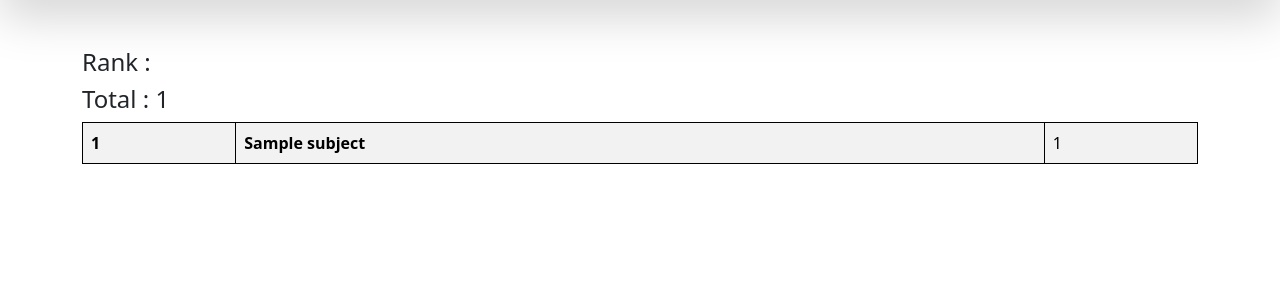
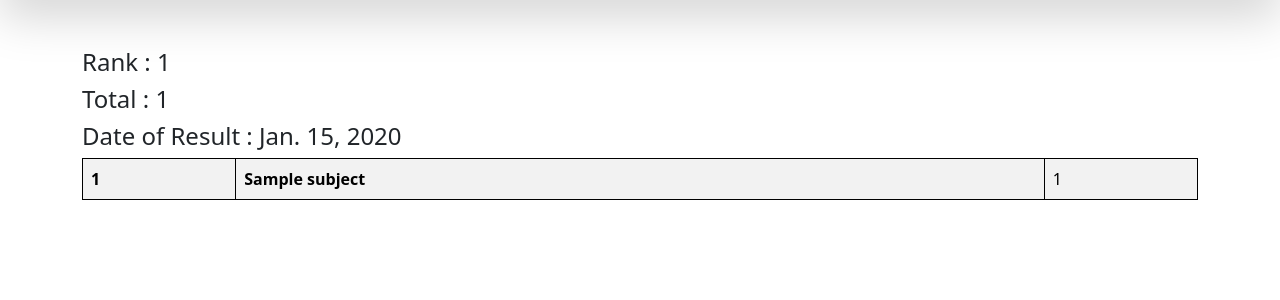
Before and after one commit to Sarveshsingh2007/Django, a Django app: page /see_marks/1/ in a window 1280 px wide. Shown: the part 56-356 px from the top of the page. Run offline with Django 5.2, Linux system fonts and the light colour scheme; tables that the repository leaves empty hold one stand-in row (values such as "Sample post").

Commit message:
added date of creation and rank

```diff
--- a/core/core/vege/templates/report/see_marks.html
+++ b/core/core/vege/templates/report/see_marks.html
@@ -3,8 +3,9 @@
 {% block start %}
 
 <div class="container mt-5">
-    <h4>Rank :</h4>
+    <h4>Rank : {{queryset.first.student.studentreportcard.first.student_rank}}</h4>
     <h4>Total : {{total_marks.total_marks}}</h4>
+    <h4>Date of Result : {{queryset.first.student.studentreportcard.first.date_of_generation}}</h4>
   <table class="table table-striped">
 
     <tbody>
```
